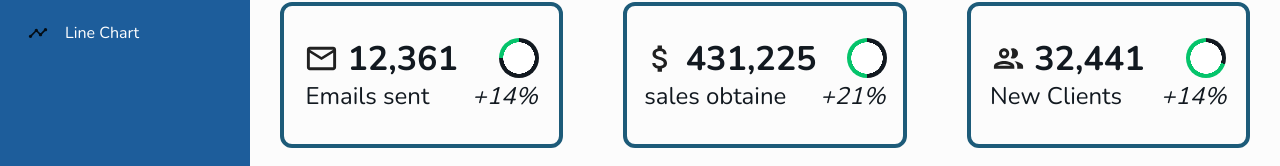
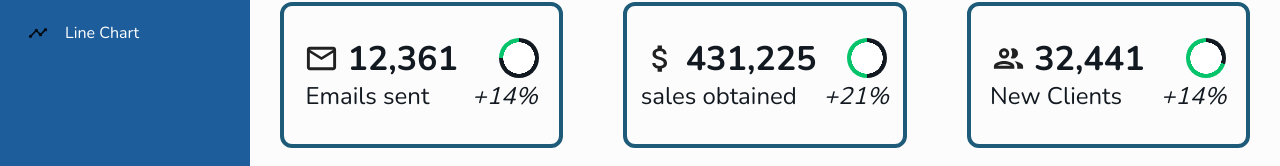
Before and after one commit to ItsEhsanMM/dashboard, a React (Vite) app: page / in a window 1280 px wide. Shown: the part 376-542 px from the top of the page. Built offline with nearby package versions, Linux system fonts and the light colour scheme.

Commit message:
word spell corrected

```diff
--- a/src/components/Dashboard/index.jsx
+++ b/src/components/Dashboard/index.jsx
@@ -57,7 +57,7 @@ const Dashboard = () => {
             <Grid item xs={12} md={6} lg={4}>
                <StatBox
                   title="431,225"
-                  subtitle="sales obtaine"
+                  subtitle="sales obtained"
                   icon={<AttachMoneyOutlinedIcon fontSize="large" />}
                   progress="0.5"
                   increase="+21%"
```
